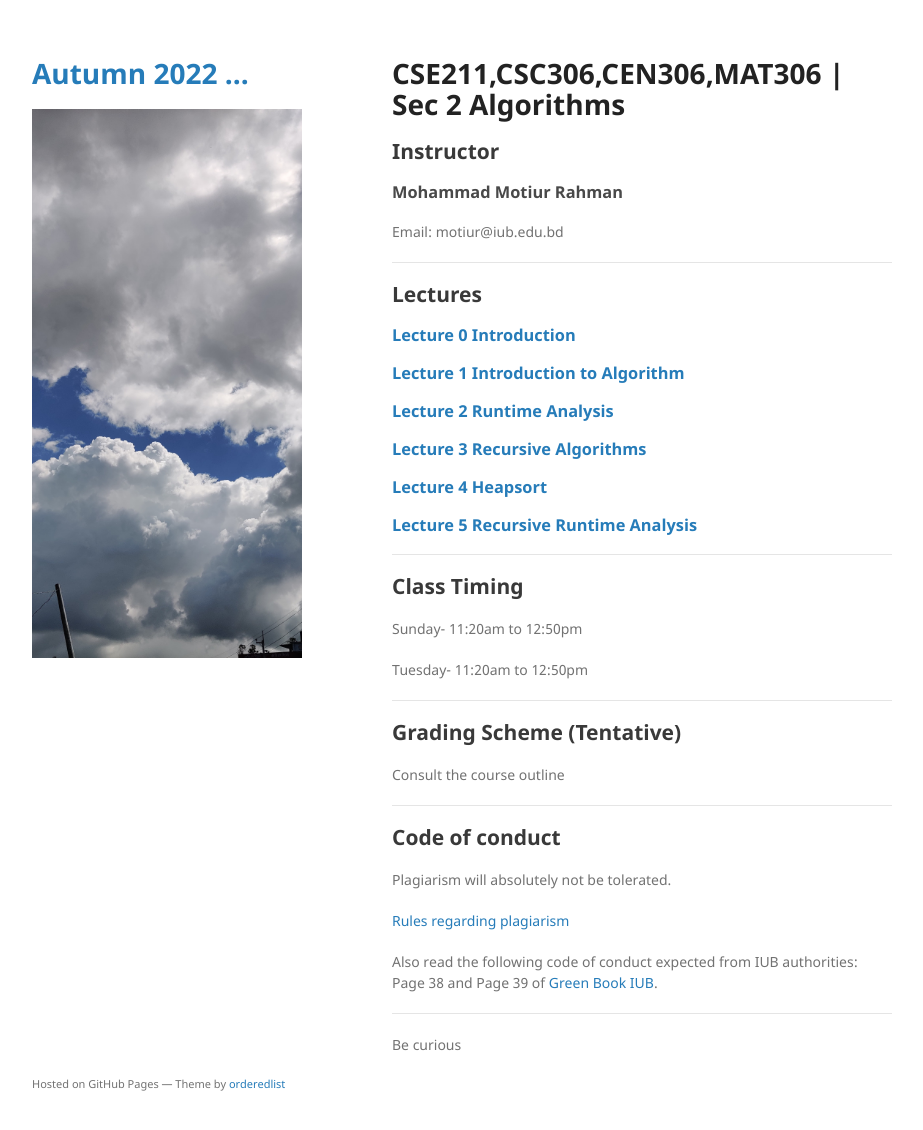
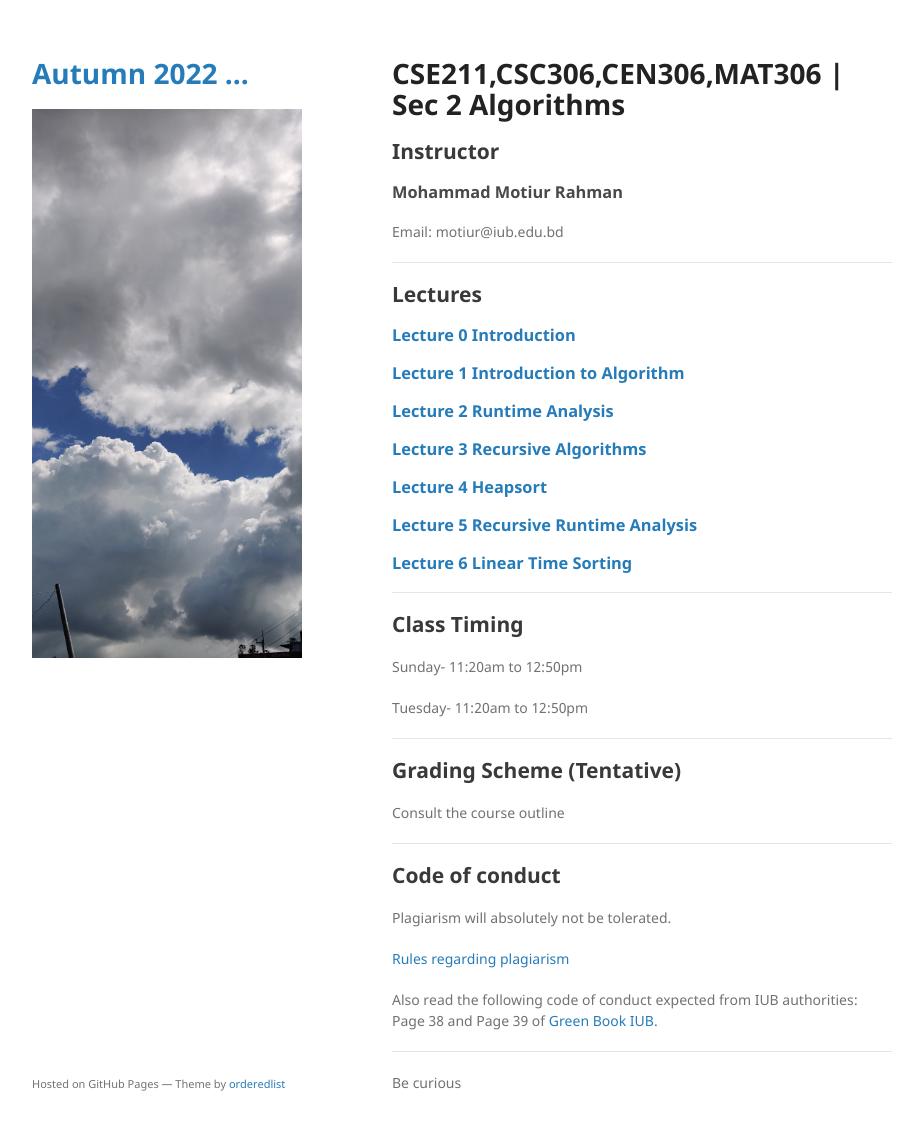
Before and after one commit to mohammadmotiurrahman/mohammadmotiurrahman.github.io, a Jekyll site: the page built from cse211_2/index.md, in a window 1280 px wide and 1163 px high. Shown: the top 1130 px of the window, without its empty margins (178-1101 px from the left). Built offline with Jekyll 4.4.1, drawn with Linux system fonts in a browser that asks for light colours; our own code applies the rules of GitHub Pages for plain Markdown files.

Commit message:
Update index.md

```diff
--- a/cse211_2/index.md
+++ b/cse211_2/index.md
@@ -13,6 +13,7 @@
 ### [Lecture 3 Recursive Algorithms](https://docs.google.com/presentation/d/1NRq1C68hhvVOxyFnvv6ObrL-gj-YfF4UkhcpFuM8xlo/edit?usp=sharing)
 ### [Lecture 4 Heapsort](https://docs.google.com/presentation/d/1g12GTFSvO1vVQUZMKirOoxqjbFo-u7H7ENgfp8vnM0Y/edit?usp=sharing)
 ### [Lecture 5 Recursive Runtime Analysis](https://docs.google.com/presentation/d/1kLu24lhGt4D-c0s9AiWQ0IwJ31McHdc-lfyVMO6c2Es/edit?usp=sharing)
+### [Lecture 6 Linear Time Sorting](https://docs.google.com/presentation/d/124DhsKT7ow3j6afk1oSuZKHyky-I_pVFm6vIFIvseFQ/edit?usp=sharing)
 
 
 * * *
```
